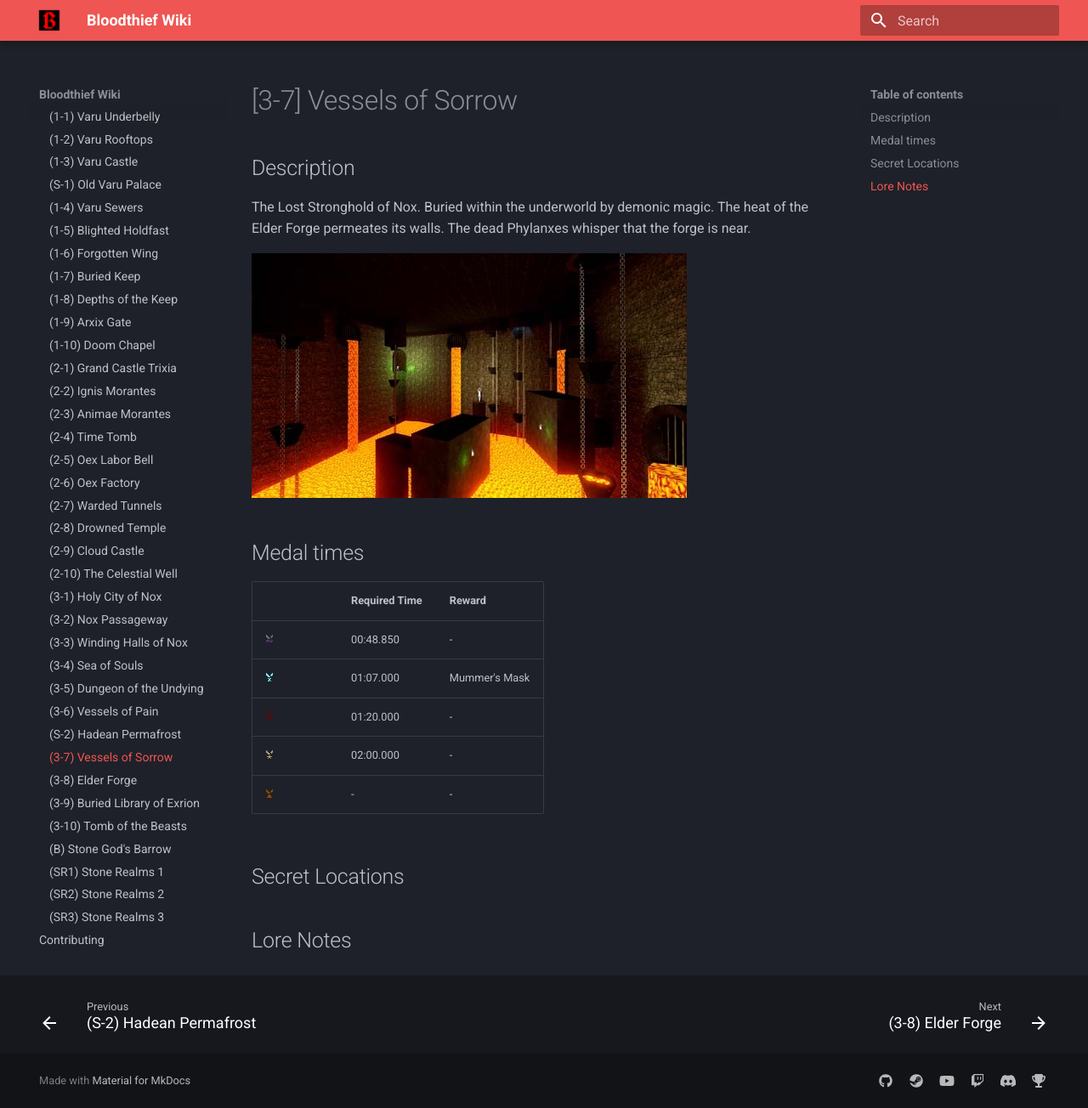
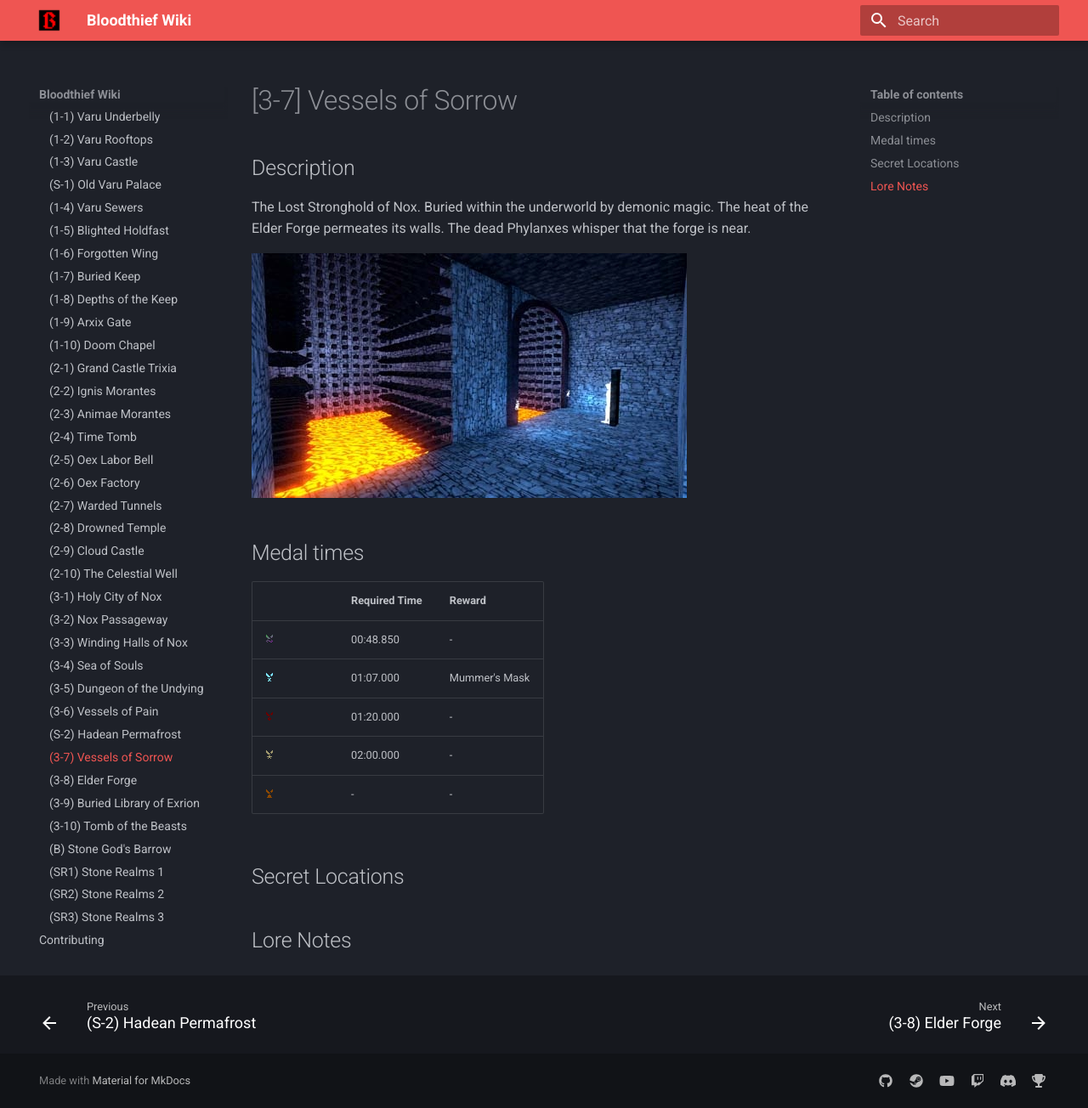
Before and after one commit to FridgeManIO/BloodthiefWiki, an MkDocs documentation site: the page built from docs/campaign_levels/3-7.md, in a window 1280 px wide and 1304 px high. Shown: the whole window at 85% size. Built offline with MkDocs 1.6.1 and Material for MkDocs 9.7.7, drawn with Linux system fonts in a browser that asks for light colours.

Commit message:
swapped thumbnails on 3-6,3-7

```diff
--- a/docs/campaign_levels/3-7.md
+++ b/docs/campaign_levels/3-7.md
@@ -4,7 +4,7 @@
 
 The Lost Stronghold of Nox. Buried within the underworld by demonic magic. The heat of the Elder Forge permeates its walls. The dead Phylanxes whisper that the forge is near.
 
-![3-7 Vessels of Sorrow Thumbnail](../assets/level-screenshots/gbfun1.jpg)
+![3-7 Vessels of Sorrow Thumbnail](../assets/level-screenshots/gbfun2.jpg)
 
 ## Medal times
 
```
Also changed, not shown: docs/campaign_levels/3-6.md (+1 -1 lines).
